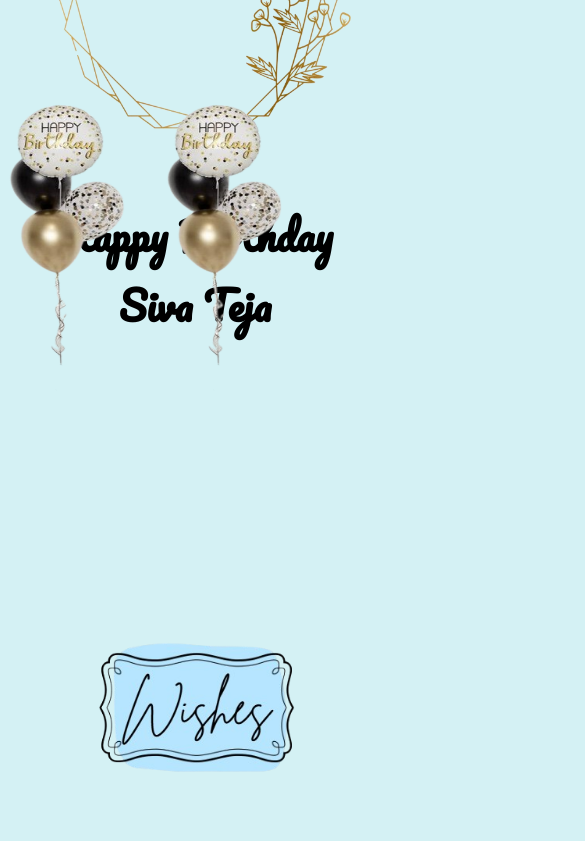
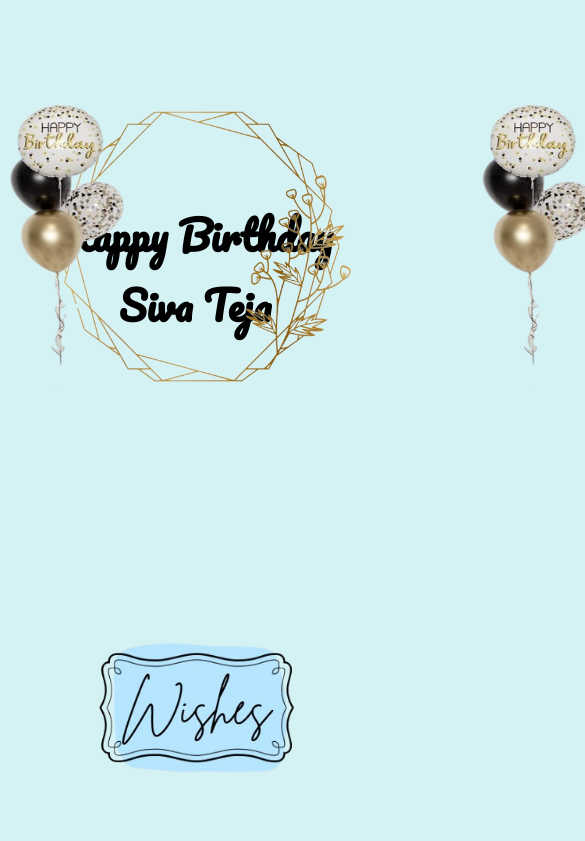
Before and after one commit to Siri0611/Birthday, a plain HTML site: page index.html in a window 390 px wide. Shown: the top 841 px of the page, 585 px wide, since content can reach past the window. Drawn offline with Linux system fonts and the light colour scheme.

Commit message:
Update style.css

```diff
--- a/style.css
+++ b/style.css
@@ -37,7 +37,7 @@ li{
 }
 .border {
   position: absolute;
-  top: 70%;
+  top:55%;
   left:55%;
   transform: translate(-50%, -50%);
   height: 800px;
@@ -77,7 +77,7 @@ li{
   .border {
     position: absolute;
     height: 300px;
-    top:0%;
+    top:30%;
     left: 55%;
     transform: translate(-50%, -50%);
   }
@@ -85,7 +85,7 @@ li{
     display: inline-block;
     position:absolute;
     top:60px;
-    transform: translate(10%, 10%);
+    transform: translate(100%, 10%);
   }
   .sideBallons{
     display: inline-block;
```
